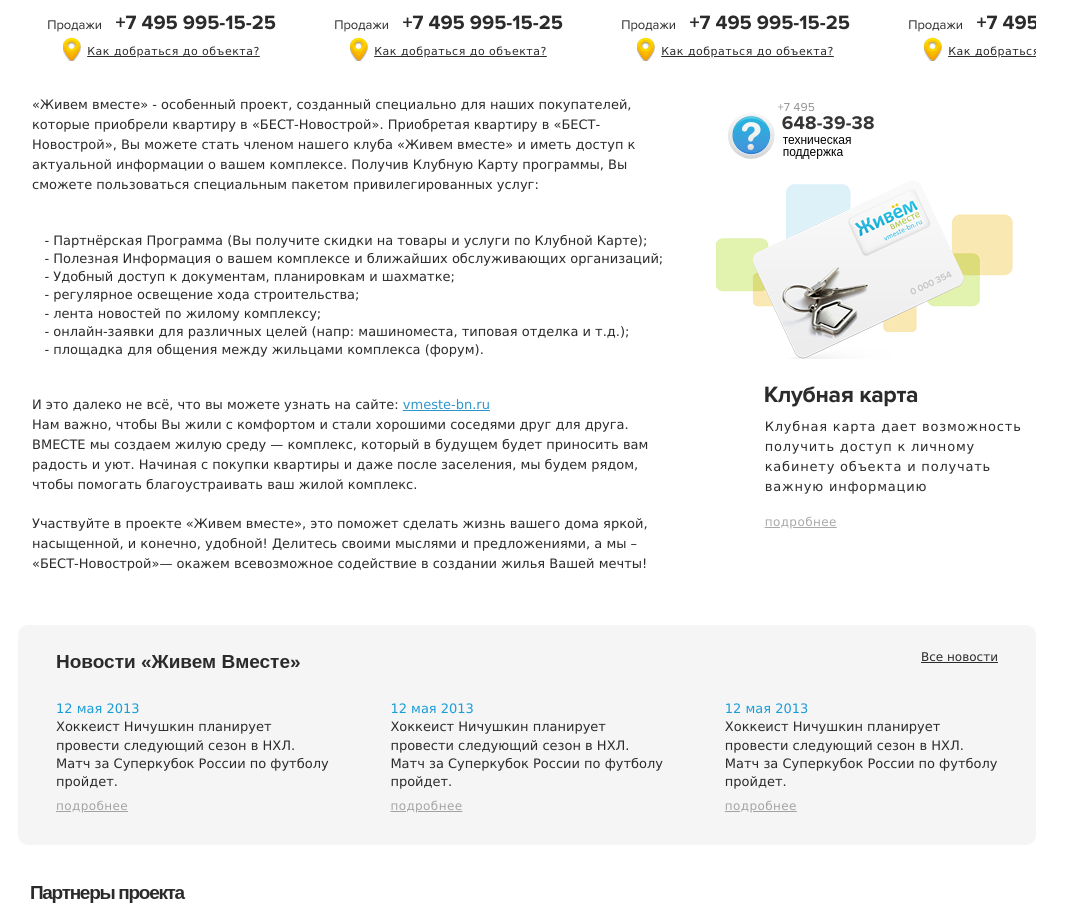
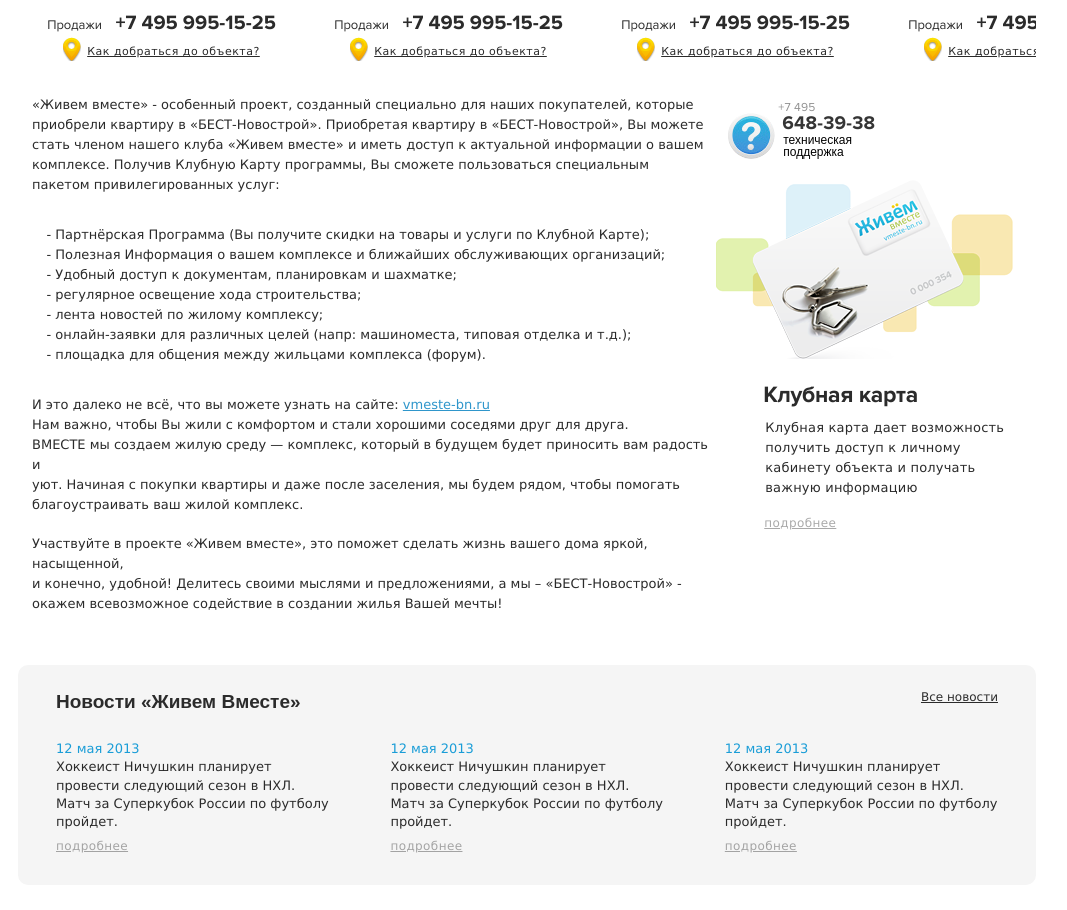
Before and after one commit to VadimKhismatov/LivingTogether, a website: page src/templates/index.html in a window 1280 px wide. Shown: the part 665-1575 px from the top of the page, without its empty margins (113-1180 px from the left). Drawn offline with nearby package versions, Linux system fonts and the light colour scheme; files that its build step writes are made by us from their sources; files whose address does not match are found by name.

Commit message:
edit header menu, add autoplay to slider in mobile version, edit information block

```diff
--- a/src/js/app.js
+++ b/src/js/app.js
@@ -22,6 +22,7 @@
                 breakpoint: 700,
                 settings: {
                     arrows: false,
+                    autoplay: true,
                     slidesToShow: 1,
                     slideToScroll: 1
                 }
--- a/src/sass/page-elements/_footer.scss
+++ b/src/sass/page-elements/_footer.scss
@@ -20,7 +20,7 @@
     top: -8px;
     left: 0;
     @include rmin(1200){
-        left: -61px;
+        left: -41px;
     }
     width: 261px;
     background-color: #fff;
--- a/src/sass/page-elements/_header.scss
+++ b/src/sass/page-elements/_header.scss
@@ -53,6 +53,11 @@
         flex-direction: row;
         justify-content: space-around;
     }
+    @include rmin(1200){
+        width:100%;
+        flex-direction: row;
+        justify-content: flex-start;
+    }
 
 }
 
@@ -68,7 +73,7 @@
         margin: 0 10px 0 10px;
     }
     @include rmin(1200){
-        margin: 0 25px 0 0;
+        margin: 0 0 0 0;
     }
     span,strong{
     font-weight: 300;
@@ -77,6 +82,37 @@
     @include rmin(1200){
         strong{
             text-decoration: underline;
+        }
+
+        &--rent{
+            margin: 0 0 0 11px;
+        }
+        &--polls{
+            margin: 0 0 0 30px;
+        }
+        &--communication{
+            margin: 0 0 0 56px;
+        }
+        &--invest{
+            margin: 0 0 0 43px;
+        }
+        &--contacts{
+            margin: 0 0 0 54px;
+        }
+        &--news{
+            margin: 0 0 0 1px;
+        }
+        &--partners_livingtogether{
+            margin: 0px 0 0 26px;
+        }
+        &--question{
+            margin: 0 0 0 29px;
+        }
+        &--typical_decoration{
+            margin: 0px 0 0 20px;
+        }
+        &--club_cart{
+            margin: 0px 0 0 28px;
         }
     }
 }
@@ -117,5 +153,6 @@
 
     @include rmin(1200){
         font-size: 12px;
+
     }
 }
--- a/src/sass/page-elements/_informationblock.scss
+++ b/src/sass/page-elements/_informationblock.scss
@@ -6,17 +6,31 @@
      flex-direction: row;
  }
 }
-.main_info{
+.article{
     color: $mainTextColor;
     padding: 45px 10px 0 10px;
     @include geneva;
     font-size:13px;
+
+    & p{
+       line-height: 20px;
+    }
+
+    & ul{
+        margin: 30px 0 30px 2px;
+        line-height: 20px;
+    }
+
+    & a{
+        color: #2f96cb;
+    }
     @include rmin(768){
         width:60%;
     }
+
     @include rmin(1024){
-        width: 65%;
-        padding: 31px 6px 0 14px;
+        width: 68%;
+        padding: 31px 0 0 14px;
     }
 }
 
@@ -26,13 +40,6 @@
     }
 }
 
-.main_info__paragraf{
-    line-height: 20px;
-}
-
-.main_info__link{
-    color: #2f96cb;
-}
 
 /*technical block*/
 
@@ -43,7 +50,7 @@
         width: 40%;
     }
     @include rmin(1024){
-        width: 35%;
+        width: 30%;
         padding-top: 31px;
     }
 }
@@ -52,7 +59,7 @@
     padding: 1px 0 0 11px;
 
     @include rmin(1024){
-        padding: 4px 0 0 47px;
+        padding: 4px 0 0 17px;
     }
 
 }
@@ -98,7 +105,7 @@
 .club__img_wrapper{
     text-align: center;
     @include rmin(1024){
-        padding-left: 13px;
+        padding-left: 3px;
     }
 }
 .club__info{
@@ -113,7 +120,7 @@
     letter-spacing: -0.3px;
 
     @include rmin(1024){
-        padding-left: 74px;
+        padding-left: 43px;
     }
 }
 
@@ -126,8 +133,8 @@
 
 
     @include rmin(1024){
-        padding: 6px 0 0 75px;
-        letter-spacing: 0.8px;
+        padding: 7px 0 0 45px;
+        letter-spacing: 0.2px;
     }
 }
 
@@ -141,6 +148,6 @@
     letter-spacing: 0.4px;
 
     @include rmin(1024){
-        margin: 17px 0 0 75px;
+        margin: 17px 0 0 44px;
     }
 }
--- a/src/sass/page-elements/_partnersblock.scss
+++ b/src/sass/page-elements/_partnersblock.scss
@@ -17,7 +17,7 @@
         text-align: left;
     }
     @include rmin(1024){
-        margin-left: 12px;
+        margin-left: 38px;
         text-align: left;
         letter-spacing: -1.3px;
     }
--- a/src/sass/page-elements/_sliderblock.scss
+++ b/src/sass/page-elements/_sliderblock.scss
@@ -72,12 +72,38 @@
 
     top: 235px;
     left: 151px;
+
+    @include rmin(1200){
+        left: 60px;
+    }
+    @include rmin(1400){
+        left: 120px;
+    }
+    @include rmin(1600){
+        left: 240px;
+    }
+    @include rmin(1700){
+        left: 300px;
+    }
 }
 .slider__link--right{
 
     @include s(arrow-right);
     top: 235px;
     right: 198px;
+
+    @include rmin(1200){
+        right: 60px;
+    }
+    @include rmin(1400){
+        right: 120px;
+    }
+    @include rmin(1600){
+        right: 240px;
+    }
+    @include rmin(1700){
+        right: 300px;
+    }
 }
 
 .head{
--- a/src/templates/partials/_header.html
+++ b/src/templates/partials/_header.html
@@ -2,7 +2,7 @@
     <!--LIST begin-->
     <ul class="menu menu--first block">
 
-        <li class="menu_item">
+        <li class="menu_item menu_item--rent">
             <a class="menu__link menu__link--rent" href="#!">
                 <span class="menu__img menu__img--rent"></span>
                 <strong>Аренда</strong>
@@ -14,7 +14,7 @@
                 <strong>Опросы и голосования</strong>
             </a>
         </li>
-        <li class="menu_item menu_item--comunication">
+        <li class="menu_item menu_item--communication">
             <a class="menu__link menu__link--communication" href="#!">
                 <span class="menu__img menu__img--communication"></span>
                 <strong>Общение</strong>
@@ -39,7 +39,7 @@
     <!--LIST start-->
     <ul class="menu menu--second block">
 
-        <li class="menu_item">
+        <li class="menu_item menu_item--news">
             <a class="menu__link menu__link--news" href="#!">
                 <span class="menu__img menu__img--news"></span>
                 <strong>Новости</strong>
--- a/src/templates/partials/_informationblock.html
+++ b/src/templates/partials/_informationblock.html
@@ -1,14 +1,15 @@
 <!--MAIN_INFO begin-->
-<section class="main_info">
-    <p class="main_info__text main_info__paragraf">
-        «Живем вместе» - особенный проект, созданный специально для наших покупателей, которые приобрели квартиру в «БЕСТ-Новострой».
-        Приобретая квартиру в «БЕСТ-Новострой», Вы можете стать членом нашего клуба «Живем вместе» и иметь доступ к актуальной
-        информации о вашем комплексе. Получив Клубную Карту программы, Вы сможете пользоваться специальным пакетом привилегированных
-        услуг:
+<section class="article">
+    <p>
+        «Живем вместе» - особенный проект, созданный специально для наших покупателей, которые<br> приобрели квартиру в «БЕСТ-Новострой».
+        Приобретая квартиру в «БЕСТ-Новострой», Вы можете <br> стать членом нашего клуба «Живем вместе» и иметь доступ к
+        актуальной информации о вашем <br> комплексе. Получив Клубную Карту программы, Вы сможете пользоваться специальным
+        пакетом привилегированных услуг:
     </p>
 
+    <!--   <br>
     <br>
-    <br>
+    <br>-->
 
     <ul>
         <li> &nbsp;&nbsp;&nbsp;- Партнёрская Программа (Вы получите скидки на товары и услуги по Клубной Карте);</li>
@@ -20,21 +21,19 @@
         <li> &nbsp;&nbsp;&nbsp;- площадка для общения между жильцами комплекса (форум).</li>
     </ul>
 
-    <br>
-    <br>
 
-    <p class="main_info__text main_info__paragraf">
-        И это далеко не всё, что вы можете узнать на сайте: <a href="#!" class="main_info__link">vmeste-bn.ru</a><br> Нам важно,
-        чтобы Вы жили с комфортом и стали хорошими соседями друг для друга. ВМЕСТЕ мы создаем жилую среду — комплекс, который
-        в будущем будет приносить вам радость и уют. Начиная с покупки квартиры и даже после заселения, мы будем рядом, чтобы
-        помогать благоустраивать ваш жилой комплекс.
+    <p>
+        И это далеко не всё, что вы можете узнать на сайте: <a href="#!">vmeste-bn.ru</a><br> Нам важно, чтобы Вы жили с
+        комфортом и стали хорошими соседями друг для друга.<br> ВМЕСТЕ мы создаем жилую среду — комплекс, который в будущем будет
+        приносить вам радость и <br> уют. Начиная с покупки квартиры и даже после заселения, мы будем рядом, чтобы помогать <br> благоустраивать
+        ваш жилой комплекс.
     </p>
 
     <br>
 
-    <p class="main_info__text main_info__paragraf main_info__paragraf--last">
-        Участвуйте в проекте «Живем вместе», это поможет сделать жизнь вашего дома яркой, насыщенной, и конечно, удобной! Делитесь
-        своими мыслями и предложениями, а мы – «БЕСТ-Новострой»— окажем всевозможное содействие в создании жилья Вашей мечты!
+    <p>
+        Участвуйте в проекте «Живем вместе», это поможет сделать жизнь вашего дома яркой, насыщенной,<br> и конечно, удобной! Делитесь
+        своими мыслями и предложениями, а мы – «БЕСТ-Новострой» - <br> окажем всевозможное содействие в создании жилья Вашей мечты!
     </p>
 
 </section>
```
Also changed, not shown: build/css/app.css, build/index.html, build/js/app.js, 1 other file.
